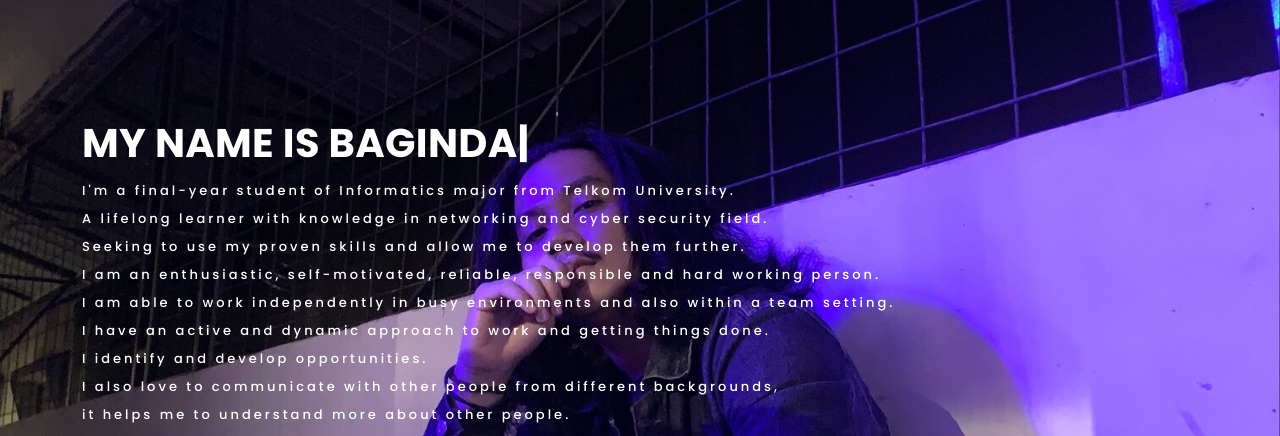
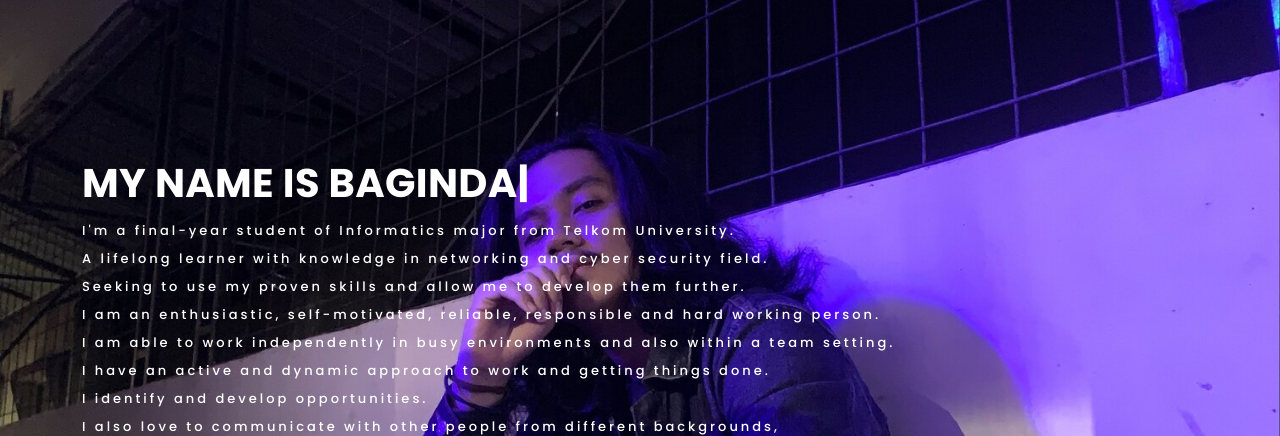
Before and after one commit to bagindakarli/bagindakarli.github.io, a plain HTML site: page index.html in a window 1280 px wide. Shown: the top 436 px of the page. Drawn offline with nearby package versions, Linux system fonts and the light colour scheme; a web font is replaced by a local one.

Commit message:
Update index.html

```diff
--- a/index.html
+++ b/index.html
@@ -41,7 +41,7 @@
 
     <div class="container">
       <div class="hero-content">
-        <h1><span class="typed" data-typed-items="Hello, my name is Baginda, And I'm a Learner."></span></h1>
+        <br><br><br><br><h1><span class="typed" data-typed-items="Hello, my name is Baginda, And I'm a Learner."></span></h1>
         <p>I'm a final-year student of Informatics major from Telkom University.
 
 		<br>A lifelong learner with knowledge in networking and cyber security field.
```
